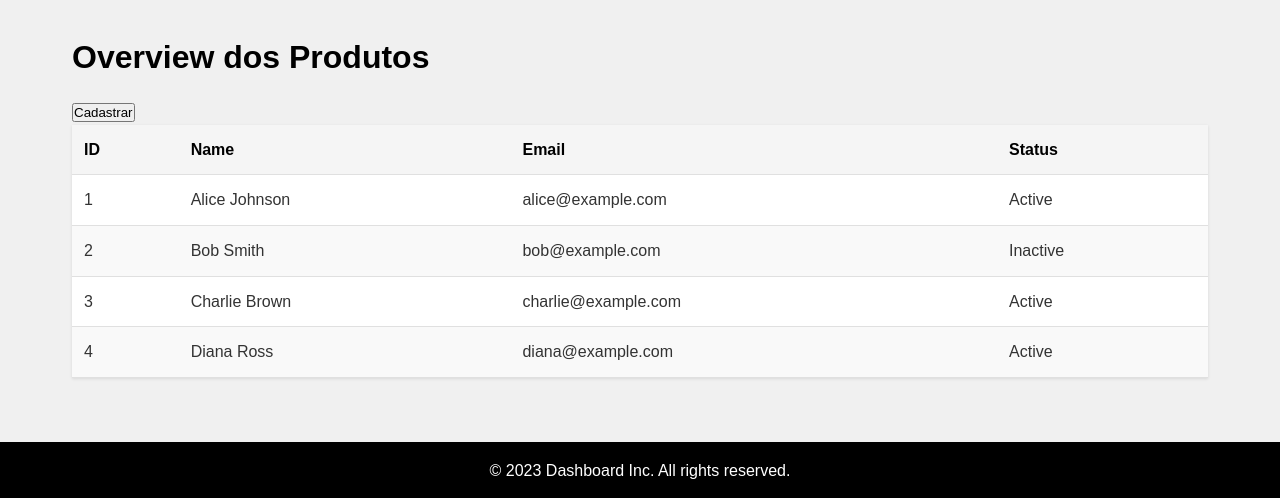
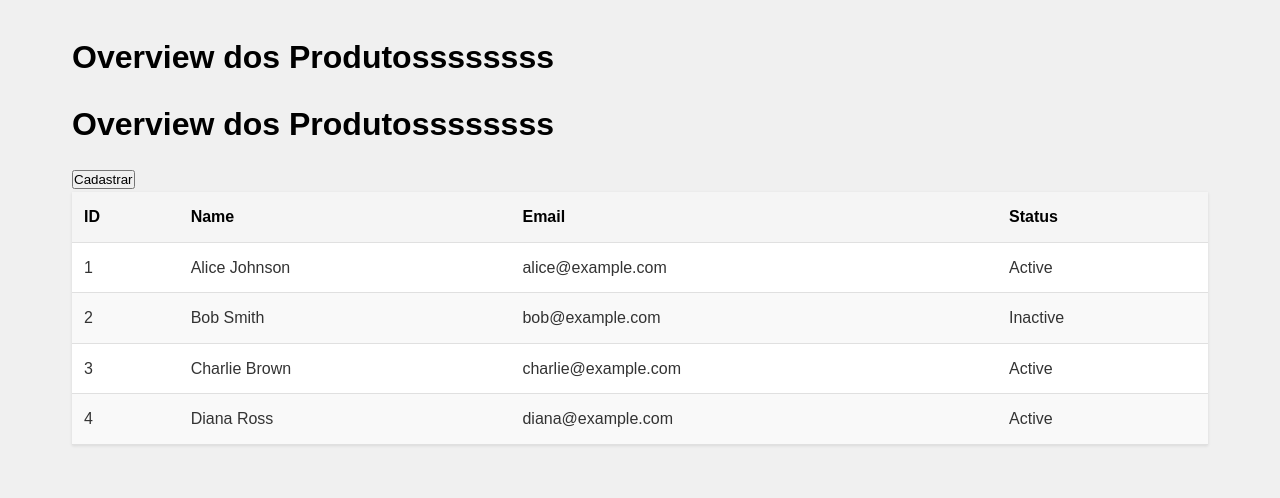
Before and after one commit to leoIlha/projetopy, a Django app: page /home in a window 1280 px wide. Shown: the part 72-570 px from the top of the page. Run offline with Django 5.2, Linux system fonts and the light colour scheme.

Commit message:
Tela home

```diff
--- a/core/templates/core/home.html
+++ b/core/templates/core/home.html
@@ -23,7 +23,8 @@
     </header>
 
     <main>
-        <h1>Overview dos Produtos</h1>
+        <h1>Overview dos Produtossssssss</h1>
+        <h1>Overview dos Produtossssssss</h1>
 
             <button class="button-submit">Cadastrar</button>
 
```
